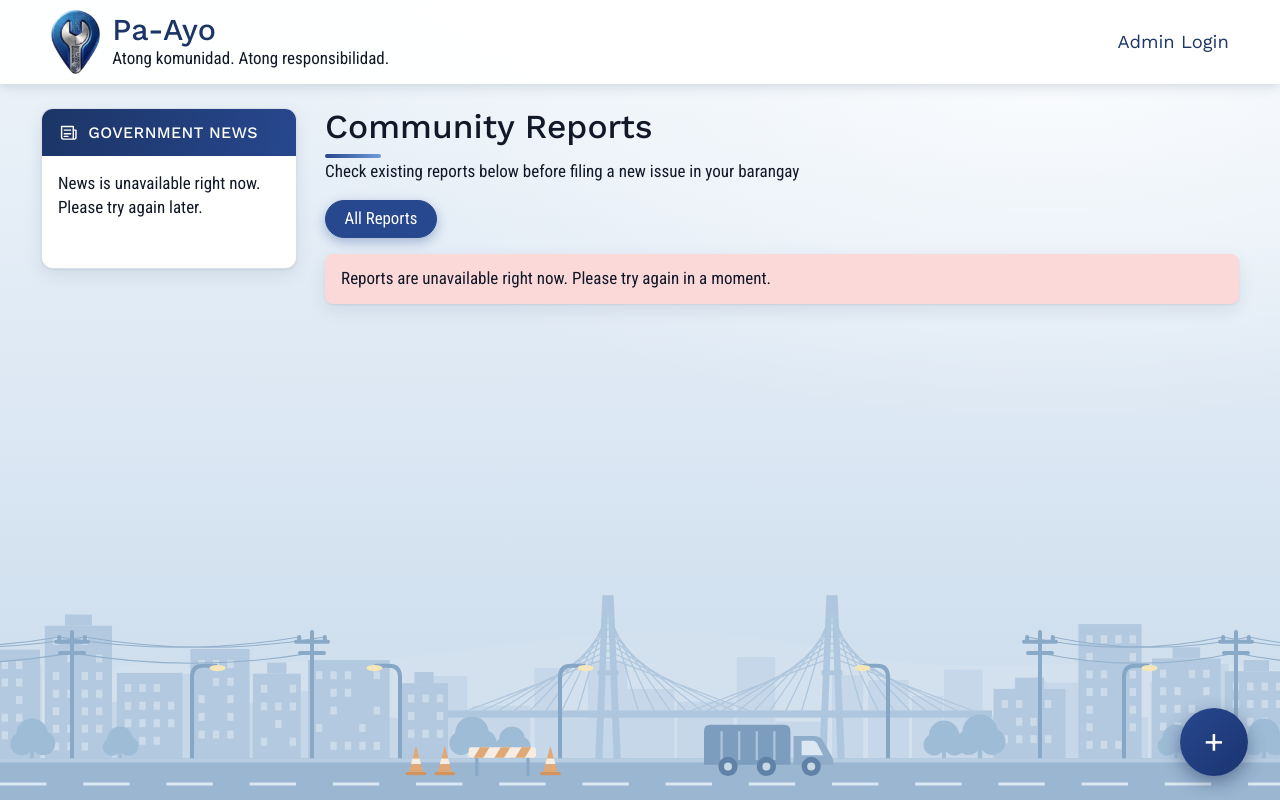
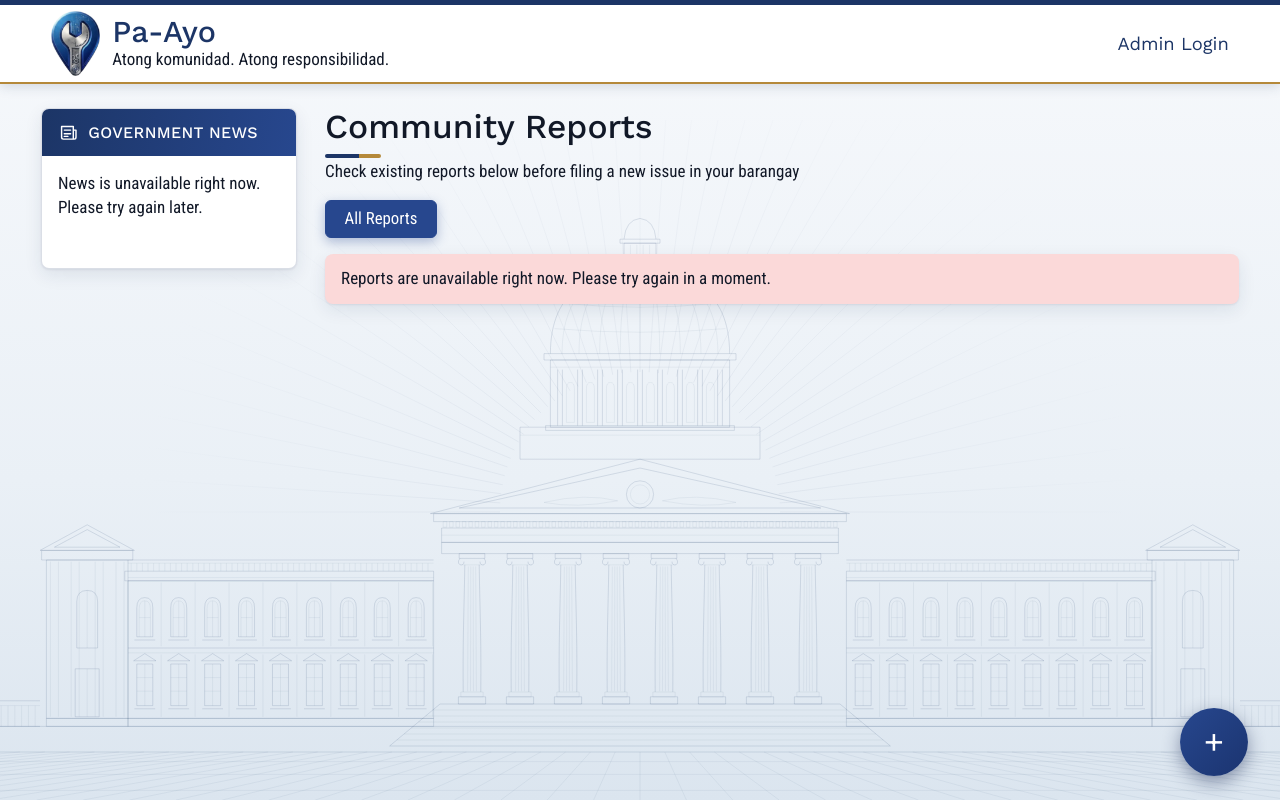
Before and after one commit to FelixJoshuaDev/PA-AYO-FINAL-, a Spring app: page /dashboard in a window 1280 px wide. Run offline with Thymeleaf, Linux system fonts and the light colour scheme; the template is opened without the code that fills it, so the values that code supplies are empty; some of the project's set-up classes (security, data sources, template engines, error pages and the like) are left out, and stand-ins take their place.

Commit message:
Use formal engraved backgrounds and a government-style palette

```diff
--- a/src/main/resources/static/css/style.css
+++ b/src/main/resources/static/css/style.css
@@ -30,7 +30,8 @@
   --error: #a4161a;
   --red: #a01f15;
   --header: 84px;
-  --radius: 12px;
+  --gold: #b5893a;
+  --radius: 8px;
   --shadow: 0 1px 2px rgb(20 40 80 / 8%), 0 6px 18px rgb(20 40 80 / 9%);
   --shadow-lift: 0 4px 8px rgb(20 40 80 / 10%), 0 16px 32px rgb(20 40 80 / 16%);
   --ease: cubic-bezier(.2, .7, .2, 1);
@@ -43,7 +44,7 @@
 }
 
 html {
-  background: #dbe7f3;
+  background: #eaf0f6;
   scroll-padding-top: calc(var(--header) + 1rem);
 }
 
@@ -60,17 +61,16 @@ body::before {
   z-index: -1;
   inset: 0;
   background:
-    url("/images/bg-city.svg") bottom center / max(100%, 1100px) auto no-repeat,
-    radial-gradient(60% 45% at 82% 8%, rgb(255 255 255 / 75%), transparent),
-    linear-gradient(180deg, #eef4fa 0%, #dbe7f3 55%, #c8daeb 100%);
+    url("/images/bg-public.svg") bottom center / max(100%, 1200px) auto no-repeat,
+    linear-gradient(180deg, #f7f9fc 0%, #eaf0f6 60%, #dbe5ef 100%);
   content: "";
   pointer-events: none;
 }
 
 body.admin-page::before {
   background:
-    url("/images/bg-admin.svg") center / cover no-repeat,
-    linear-gradient(160deg, #f1f5fa 0%, #dde7f2 60%, #cbdaea 100%);
+    url("/images/bg-official.svg") center / cover no-repeat,
+    linear-gradient(180deg, #f7f9fc 0%, #e9eff6 60%, #dbe5ef 100%);
 }
 
 h1, h2, h3, p {
@@ -104,7 +104,7 @@ a {
   height: 4px;
   margin-top: .45rem;
   border-radius: 2px;
-  background: linear-gradient(90deg, var(--blue), #6f9bd8);
+  background: linear-gradient(90deg, var(--navy) 0 60%, var(--gold) 60%);
   content: "";
 }
 
@@ -119,7 +119,9 @@ a {
   gap: 1rem;
   height: var(--header);
   padding: 0 clamp(1rem, 4vw, 3.5rem);
-  background: rgb(255 255 255 / 94%);
+  border-top: 5px solid var(--navy);
+  border-bottom: 2px solid var(--gold);
+  background: rgb(255 255 255 / 96%);
   box-shadow: 0 2px 12px rgb(40 60 90 / 18%);
   backdrop-filter: blur(10px);
 }
@@ -286,7 +288,7 @@ a {
 .pill {
   padding: .4rem 1.15rem;
   border: 1px solid #6f7f92;
-  border-radius: 999px;
+  border-radius: 6px;
   background: #fff;
   color: var(--text);
   font-size: 1.05rem;
@@ -365,8 +367,8 @@ a {
 }
 
 .badge {
-  padding: .15rem .7rem;
-  border-radius: 999px;
+  padding: .15rem .65rem;
+  border-radius: 5px;
   background: #d9d9d9;
   font-size: .9rem;
   white-space: nowrap;
@@ -582,7 +584,7 @@ a {
 .panel {
   width: 100%;
   border: 1px solid var(--edge);
-  border-top: 5px solid var(--blue);
+  border-top: 5px solid var(--navy);
   border-radius: var(--radius);
   background: #fff;
   box-shadow: var(--shadow-lift);
@@ -628,7 +630,7 @@ a {
   gap: .5rem;
   margin-top: .75rem;
   padding: .4rem .9rem .4rem .5rem;
-  border-radius: 999px;
+  border-radius: 6px;
   background: #fbe3c2;
 }
 
@@ -1126,11 +1128,6 @@ td select {
     animation: glow 1.4s ease-out 1s 2;
   }
 
-  .hot-heading svg {
-    animation: flicker 1.1s ease-in-out 4;
-    transform-origin: 50% 90%;
-  }
-
   .banner, .empty-state, .panel {
     animation: rise .45s var(--ease) backwards;
   }
@@ -1169,7 +1166,7 @@ td select {
   }
 
   .brand:hover .brand-logo {
-    transform: rotate(-6deg) scale(1.06);
+    transform: scale(1.05);
   }
 
   .fab {
@@ -1279,10 +1276,6 @@ td select {
     to { box-shadow: 0 0 0 10px rgb(160 31 21 / 0%); }
   }
 
-  @keyframes flicker {
-    50% { transform: scale(1.14, .94) rotate(3deg); }
-  }
-
   @keyframes shake {
     25% { transform: translateX(-6px); }
     50% { transform: translateX(5px); }
```
Also changed, not shown: src/main/resources/static/images/bg-admin.svg (deleted), src/main/resources/static/images/bg-city.svg (deleted), src/main/resources/static/images/bg-official.svg (added), src/main/resources/static/images/bg-public.svg (added).
